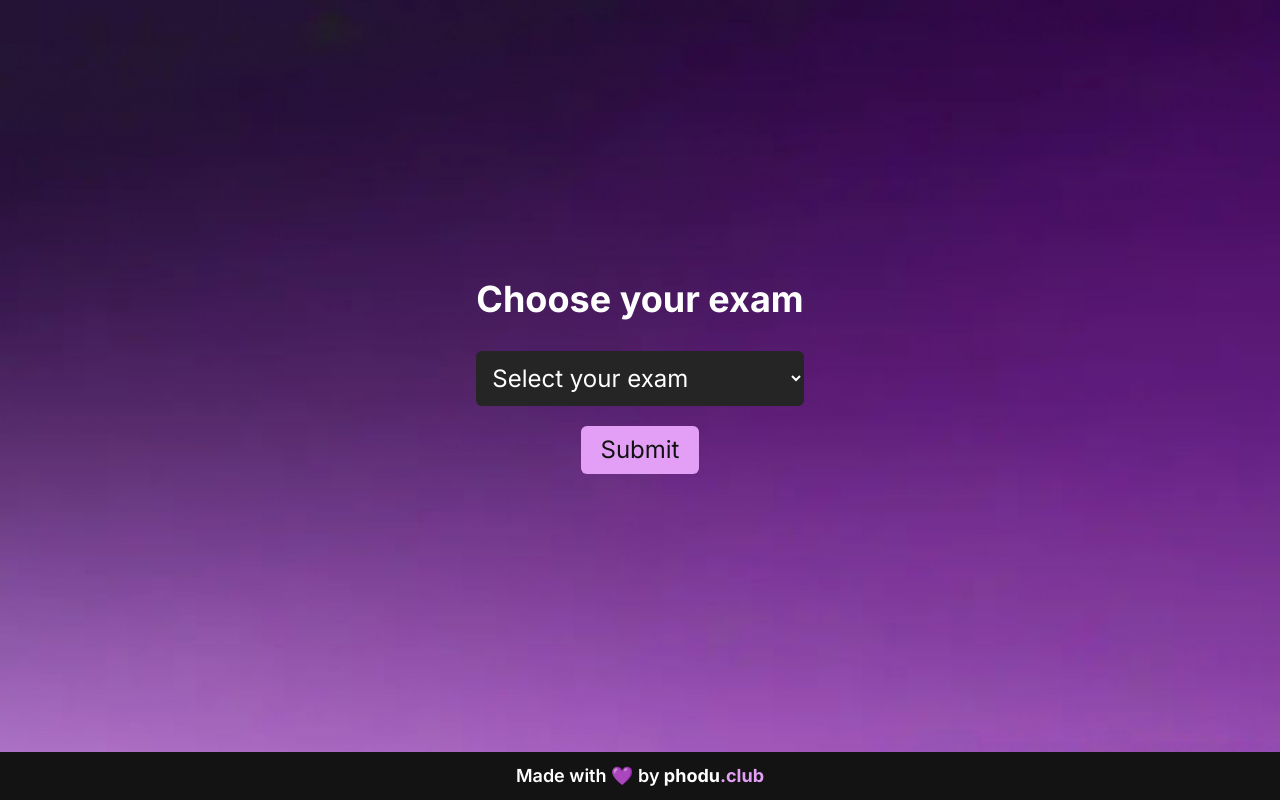
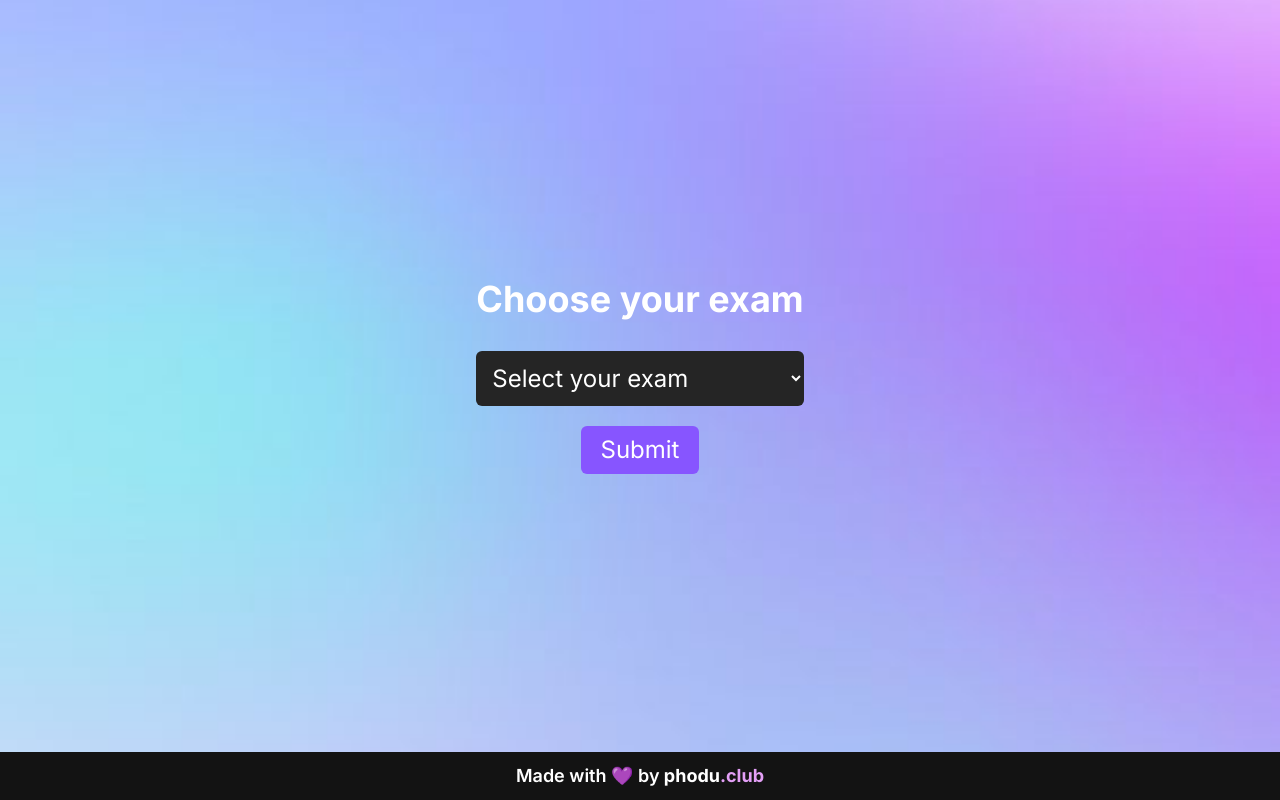
Before and after one commit to shadab375/phodu-club-cutoffs, a Next.js app: page / in a window 1280 px wide. Built offline with nearby package versions, Linux system fonts and the light colour scheme.

Commit message:
'something'

```diff
--- a/app/bitsat/page.jsx
+++ b/app/bitsat/page.jsx
@@ -19,7 +19,7 @@ export default function Bitsat() {
   };
 
   useEffect(() => {
-    const images = ["/bits-hyderabad.jpg", "/bits-pilani.jpg", "/bits-goa.jpg"];
+    const images = ["/bits-pilani.jpg", "/bits-goa.jpg", "/bits-hyderabad.jpg"];
     let index = 0;
 
     const interval = setInterval(() => {
--- a/app/page.jsx
+++ b/app/page.jsx
@@ -26,14 +26,14 @@ const Home = () => {
     <div
       className="text-white flex flex-col items-center justify-center"
       style={{
-        backgroundImage: "url('/bg.jpeg')",
+        backgroundImage: "url('/bg.jpg')",
         backgroundSize: "cover",
         backgroundPosition: "center",
         height: "100vh",
         opacity: "1",
       }}
     >
-      <div className="text-white flex flex-col items-center justify-center flex-grow ">
+      <div className="text-white flex flex-col items-center justify-center flex-grow z-100">
         <h1 className="text-4xl font-bold mb-8 text-center text-white">
           Choose your exam
         </h1>
@@ -51,7 +51,7 @@ const Home = () => {
         </select>
         <button
           onClick={handleSubmit}
-          className="bg-[#E39FF6] text-[#121212] text-2xl px-5 py-2 mt-1 transition-all duration-300 hover:bg-[#C31DF4] hover:scale-110 rounded-md"
+          className="bg-[#8755FF] text-[#FFFFFF] text-2xl px-5 py-2 mt-1 transition-all duration-300 hover:bg-[#8755FF] hover:scale-110 rounded-md"
         >
           Submit
         </button>
```
Also changed, not shown: public/bg.jpeg (deleted), public/bg.jpg (added).
